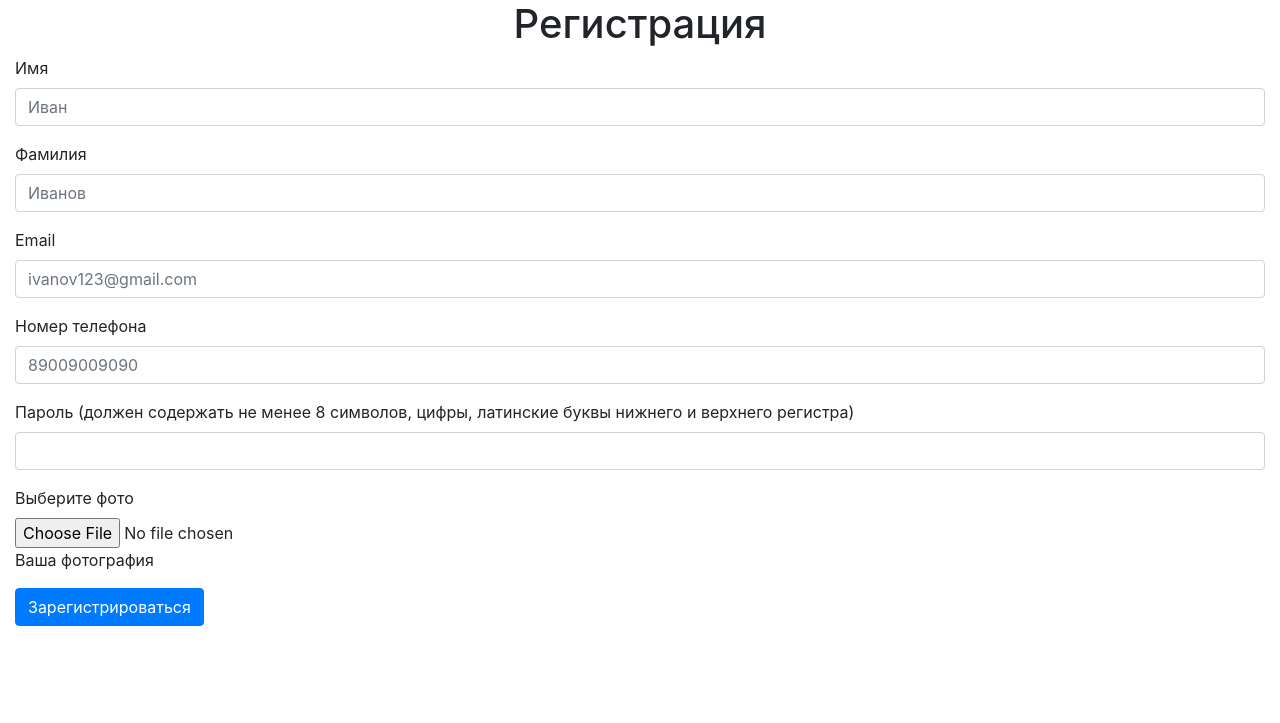
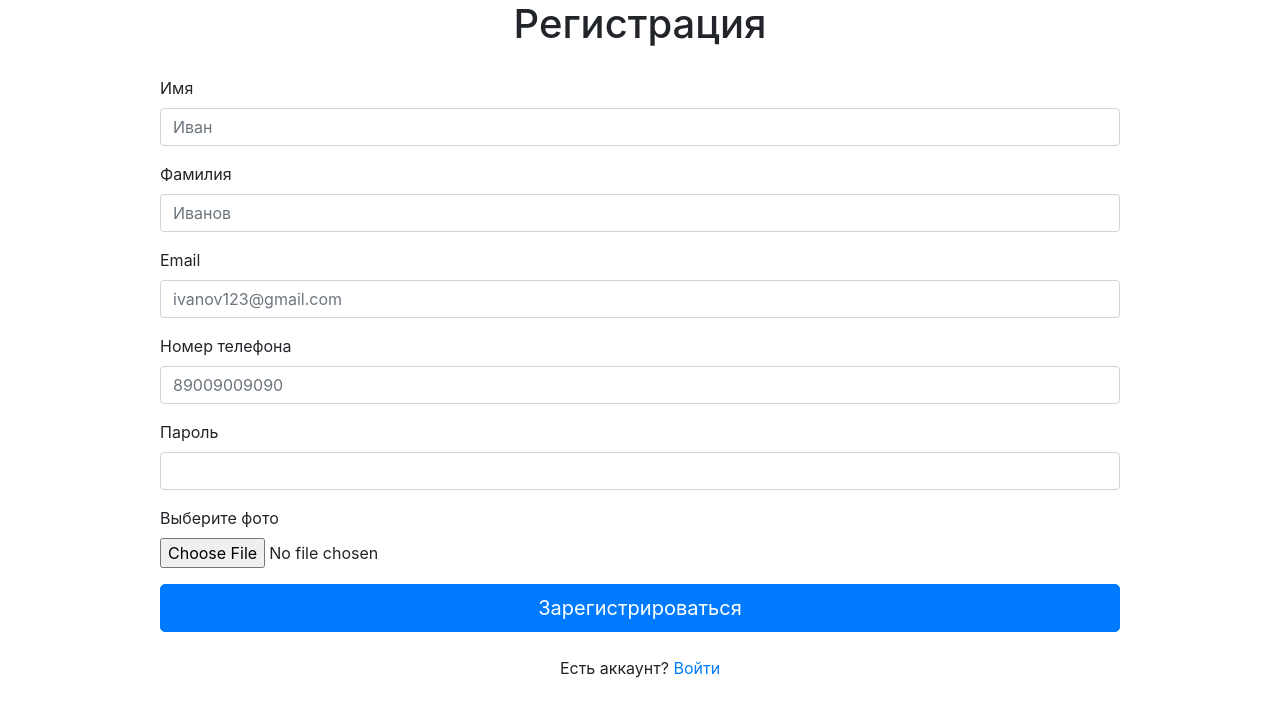
Before and after one commit to JktuJQ/JinjaWebsite, a Flask app: template templates/registration.html in a window 1280 px wide. Shown: the top 723 px of the page. Run offline with Flask 2, Linux system fonts and the light colour scheme; the template is opened without the code that fills it, so the values that code supplies are empty; parts of the project's set-up code (start-up, migrations or seed data) failed here and were passed over.

Commit message:
registration v1.1.2

```diff
--- a/templates/registration.html
+++ b/templates/registration.html
@@ -22,50 +22,52 @@
             </div>
             <div class="row">
                 <div class="col-12">
+                    <article class="card-body mx-auto" style="max-width: 1000px">
                         <form role="form">
                             <div class="form-group">
                                 <label for="inputName">
                                     Имя
                                 </label>
-                            <input type="text" placeholder="Иван" pattern="^[A-Za-zА-Яа-яЁё]+$" class="form-control" id="inputName"/>
+                                <input required type="text" title="Буквы русского и латинского алфавита" placeholder="Иван" pattern="^[A-Za-zА-Яа-яЁё]+$" class="form-control" id="inputName"/>
                             </div>
                             <div class="form-group">
                                 <label for="inputSurname">
                                     Фамилия
                                 </label>
-                            <input type="text" placeholder="Иванов" pattern="^[A-Za-zА-Яа-яЁё]+$" class="form-control" id="inputSurname"/>
+                                <input required type="text" title="Буквы русского и латинского алфавита" placeholder="Иванов" pattern="^[A-Za-zА-Яа-яЁё]+$" class="form-control" id="inputSurname"/>
                             </div>
                             <div class="form-group">
                                 <label for="inputEmail">
                                     Email
                                 </label>
-                            <input type="email" class="form-control" placeholder="ivanov123@gmail.com" pattern="([A-z0-9_.-]{1,})@([A-z0-9_.-]{1,}).([A-z]{2,8})" id="inputEmail" />
+                                <input required type="email" title="example@mail.com" class="form-control" placeholder="ivanov123@gmail.com" pattern="([A-z0-9_.-]{1,})@([A-z0-9_.-]{1,}).([A-z]{2,8})" id="inputEmail" />
                             </div>
                             <div class="form-group">
                                 <label for="inputTel">
                                     Номер телефона
                                 </label>
-                            <input type="tel" name="tel" placeholder="89009009090" pattern="8[0-9]{10}" class="form-control" id="inputTel"/>
+                                <input required title="8xxxxxxxxxx" type="tel" name="tel" placeholder="89009009090" pattern="8[0-9]{10}" class="form-control" id="inputTel"/>
                             </div>
                             <div class="form-group">
                                 <label for="inputPassword1">
-                                Пароль (должен содержать не менее 8 символов, цифры, латинские буквы нижнего и верхнего регистра)
+                                    Пароль
                                 </label>
-                            <input type="password" class="form-control" pattern="(?=.*\d)(?=.*[a-z])(?=.*[A-Z]).{8,}" id="inputPassword1"/>
+                                <input required title="Пароль должен содержать не менее 8 символов, цифры, латинские буквы нижнего и верхнего регистра" type="password" class="form-control" pattern="(?=.*\d)(?=.*[a-z])(?=.*[A-Z]).{8,}" id="inputPassword1"/>
                             </div>
                             <div class="form-group">
                                 <label for="inputPhoto">
                                     Выберите фото
                                 </label>
                                 <input type="file" class="form-control-file" id="inputPhoto"/>
-                            <p class="help-block">
-                                Ваша фотография
-                            </p>
                             </div>
-                        <button type="submit" class="btn btn-primary">
+                            <button type="submit" class="btn btn-primary btn-lg btn-block">
                                 Зарегистрироваться
                             </button>
                         </form>
+                        <p class="text-center my-4">Есть аккаунт?
+                            <a href="">Войти</a>
+                        </p>
+                    </article>
                 </div>
             </div>
         </div>
```
Lines whose indentation alone changed are shown as unchanged.
